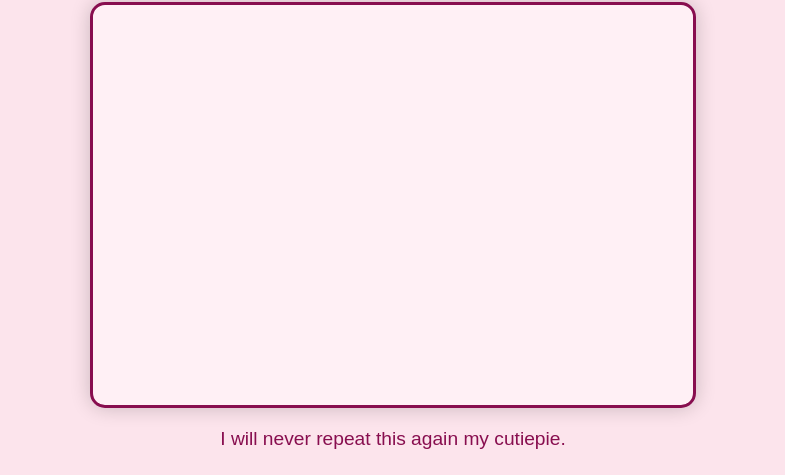
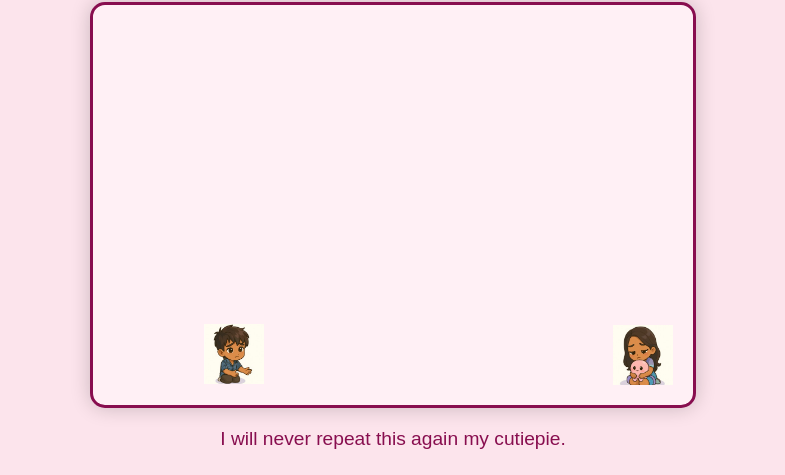
Before and after one commit to 24sep2025/sorryrutu, a plain HTML site: page index.html in a window 1280 px wide. Shown: the part 106-581 px from the top of the page, without its empty margins (247-1032 px from the left). Drawn offline with Linux system fonts and the light colour scheme.

Commit message:
Update index.html

```diff
--- a/index.html
+++ b/index.html
@@ -40,8 +40,8 @@
         background-size: cover;
         transition: left 1s, bottom 1s;
     }
-    #chibi1 { left: 20px; background: url('chibi1.png') no-repeat center/cover; }
-    #chibi2 { right: 20px; background: url('chibi2.png') no-repeat center/cover; }
+    #chibi1 { left: 20px; background: url('chibi1.jpg') no-repeat center/cover; }
+    #chibi2 { right: 20px; background: url('chibi2.jpg') no-repeat center/cover; }
     #chibi3 {
         display: none;
         left: 50%;
```
